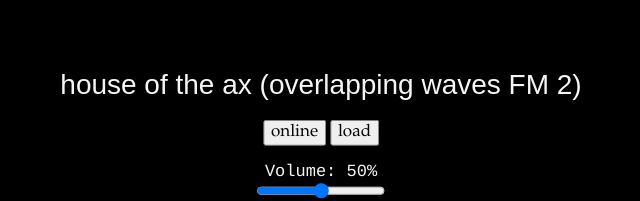
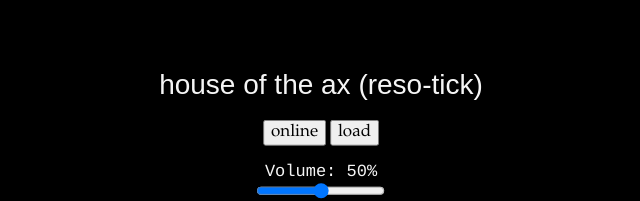
Before and after one commit to pparocza/house_of_the_ax, a plain HTML site: page index.html in a window 1280 px wide. Shown: the part 236-437 px from the top of the page, without its empty margins (319-959 px from the left). Drawn offline with Linux system fonts and the light colour scheme.

Commit message:
change title

```diff
--- a/index.html
+++ b/index.html
@@ -9,7 +9,7 @@
 
 	<div class="container">
 
-    <h1>house of the ax (overlapping waves FM 2)</h1>
+    <h1>house of the ax (reso-tick)</h1>
 
     <p><button class="online">online</button> <button class="start">load</button></p>
 
```
